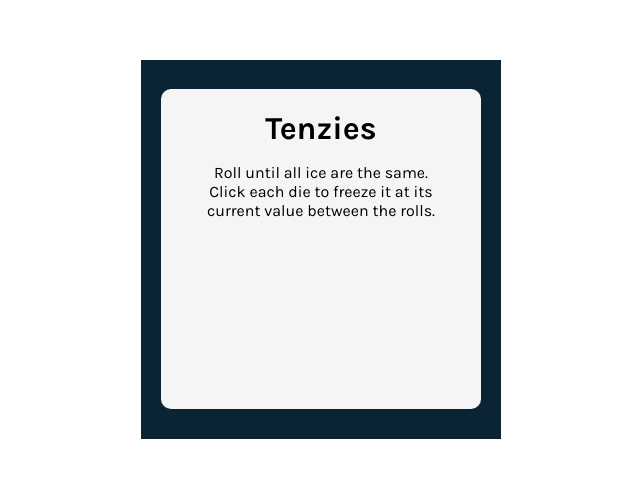
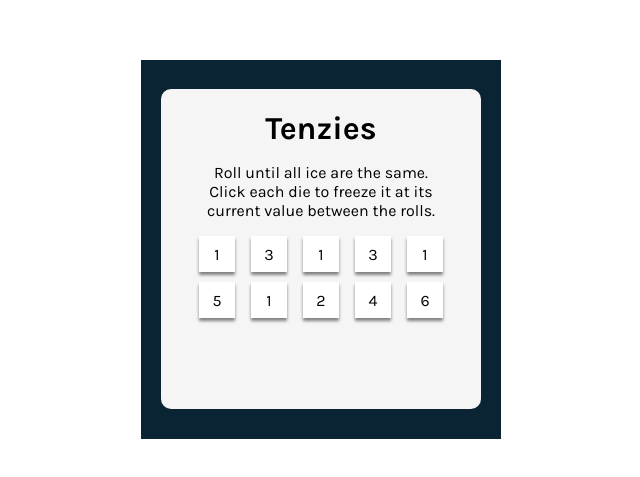
Before and after one commit to lassounski/tenzies-game, a React (Vite) app: page / in a window 1280 px wide. Shown: the part 151-628 px from the top of the page, without its empty margins (319-959 px from the left). Built offline with nearby package versions, Linux system fonts and the light colour scheme.

Commit message:
adding some dices

```diff
--- a/src/App.jsx
+++ b/src/App.jsx
@@ -1,12 +1,26 @@
 import React from "react"
 
 import Instructions from "./components/Instructions"
+import Die from "./components/Die"
 
 export default function App() {
   return (
       <main>
         <div className="game--container">
           <Instructions />
+          <div className="dies--container">
+            <Die value="1"/>
+            <Die value="3"/>
+            <Die value="1"/>
+            <Die value="3"/>
+            <Die value="1"/>
+
+            <Die value="5"/>
+            <Die value="1"/>
+            <Die value="2"/>
+            <Die value="4"/>
+            <Die value="6"/>
+          </div>
         </div>
       </main>
   )
--- /dev/null
+++ b/src/components/Die.jsx
@@ -0,0 +1,9 @@
+import React from "react"
+
+export default function(props) {
+    return(
+        <div className="die--container">
+            <span>{props.value}</span>
+        </div>
+    )
+}
--- a/src/index.css
+++ b/src/index.css
@@ -47,3 +47,24 @@ main {
 .instructions--text {
   max-width: 232.96px;
 }
+
+.dies--container {
+  display: flex;
+  flex-wrap: wrap;
+  justify-content: space-around;
+  width: 250px;
+  margin: auto;
+  gap: 10px;
+}
+
+.die--container  {
+  display: flex;
+  justify-content: center;
+  align-items: center;
+
+  min-width: 35.84px;
+  height: 35.84px;
+
+  background-color: white;
+  box-shadow: 0px 3px 3px gray;
+}
```
